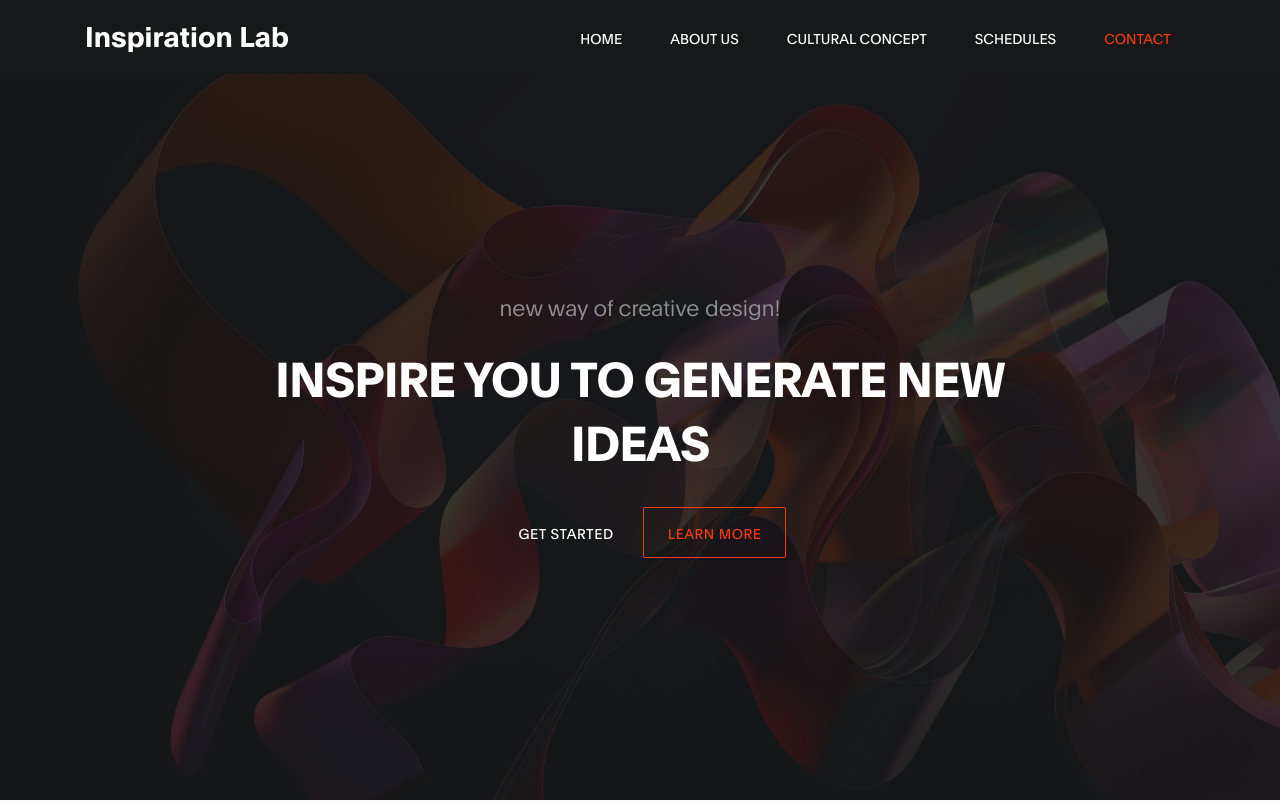
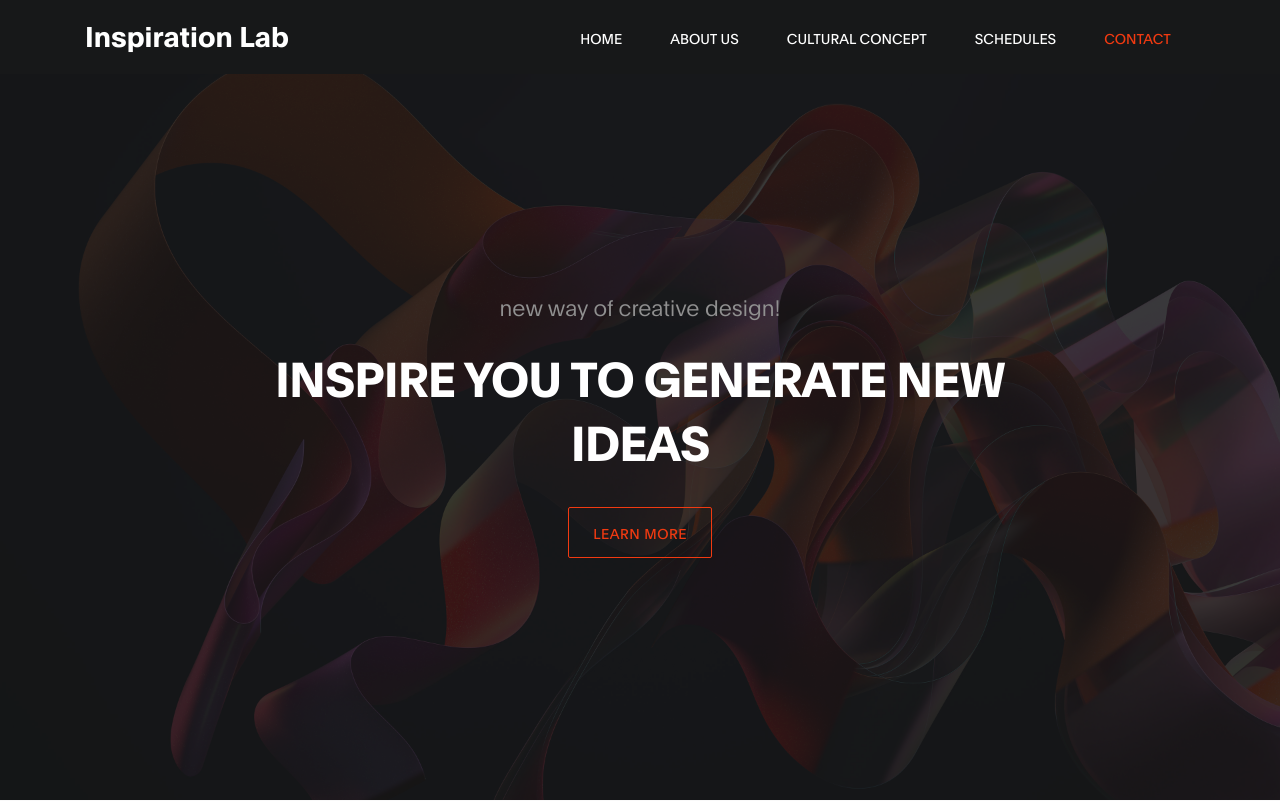
Before and after one commit to Awaker1/InspiationLab.github.io, a plain HTML site: page index.html in a window 1280 px wide. Shown: the top 801 px of the page. Drawn offline with Linux system fonts and the light colour scheme.

Commit message:
remove get start icon

```diff
--- a/index.html
+++ b/index.html
@@ -78,8 +78,6 @@ https://www.tooplate.com/view/2119-gymso-fitness
                                     <h6 data-aos="fade-up" data-aos-delay="300">new way of creative design!</h6>
 
                                     <h1 class="text-white" data-aos="fade-up" data-aos-delay="500">Inspire you to generate new ideas</h1>
-
-                                    <a href="#feature" class="btn custom-btn mt-3" data-aos="fade-up" data-aos-delay="600">Get started</a>
 
                                     <a href="#about" class="btn custom-btn bordered mt-3" data-aos="fade-up" data-aos-delay="700">learn more</a>
 
```
